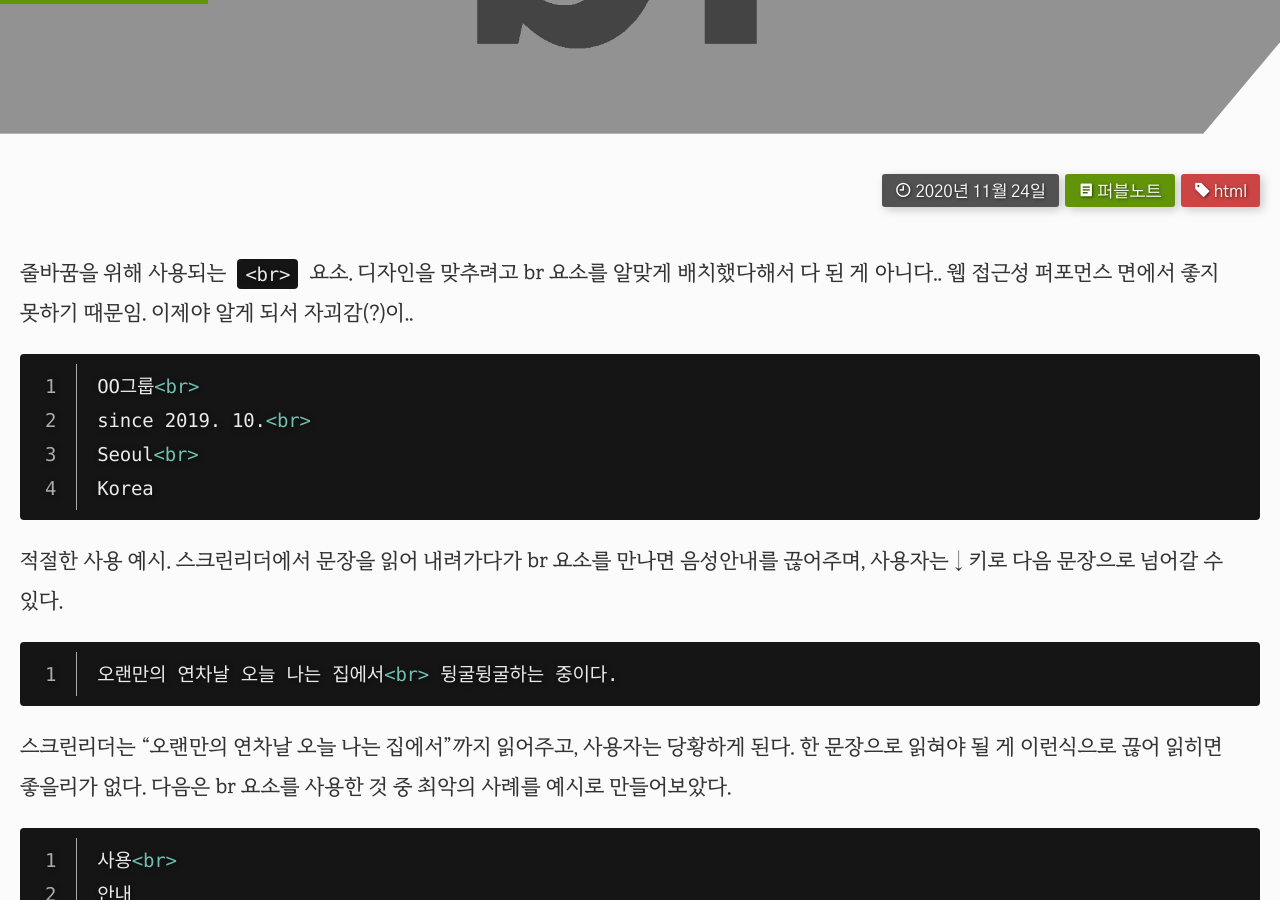
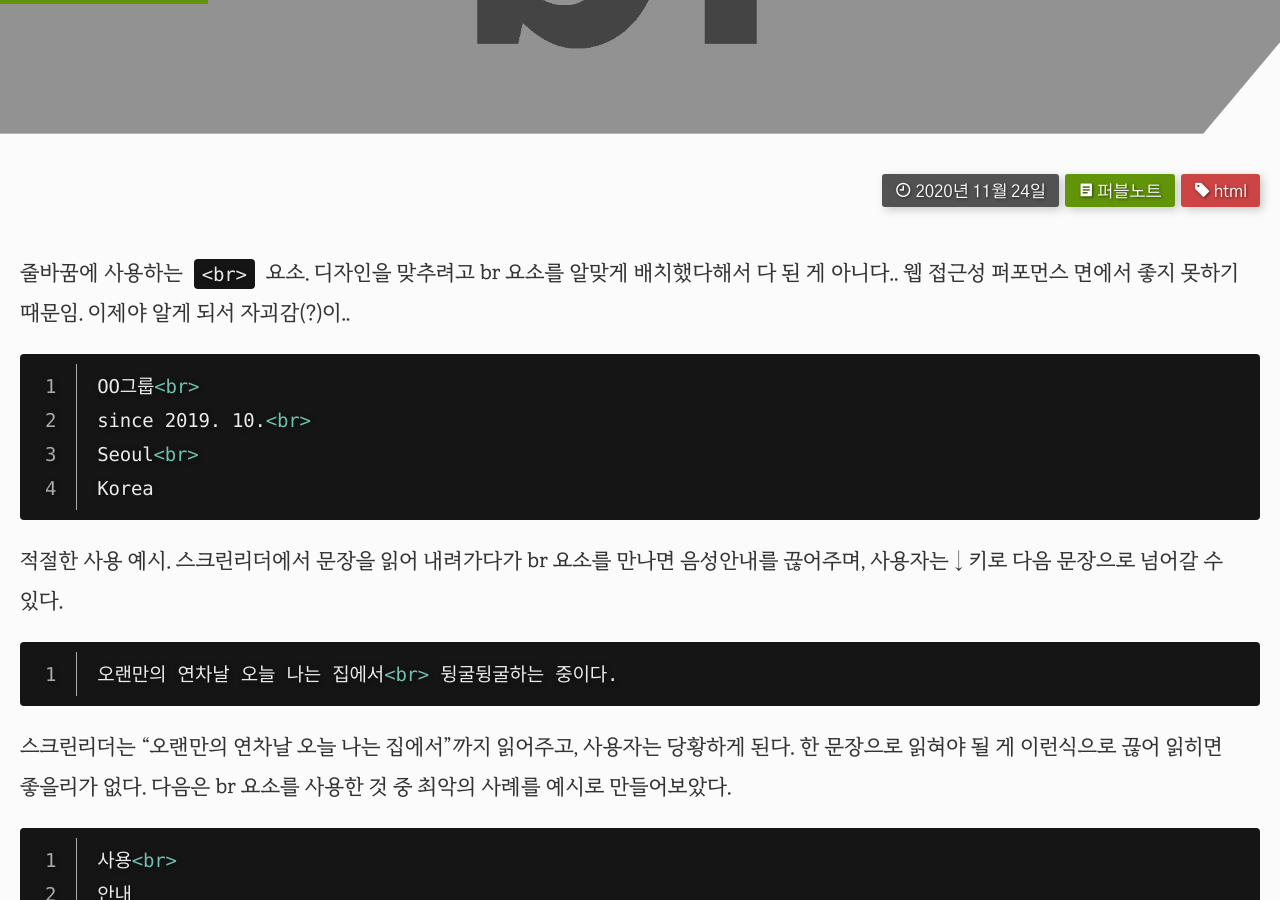
Before and after one commit to selosele/selosele.github.io, a Jekyll site: the page built from _posts/2020-11-24-do-not-overuse-br-element.md, in a window 1280 px wide and 900 px high, scrolled down 324 px. Built offline with Jekyll 4.4.1, drawn with Linux system fonts in a browser that asks for light colours; comment, search, counter and statistics services are not loaded.

Commit message:
포스트 수정

````diff
--- a/_posts/2020-11-24-do-not-overuse-br-element.md
+++ b/_posts/2020-11-24-do-not-overuse-br-element.md
@@ -14,7 +14,7 @@ tags:
 post_dropcap: false
 ---
 
-줄바꿈을 위해 사용되는 ```<br>```{:language-html} 요소. 디자인을 맞추려고 br 요소를 알맞게 배치했다해서 다 된 게 아니다.. 웹 접근성 퍼포먼스 면에서 좋지 못하기 때문임. 이제야 알게 되서 자괴감(?)이..
+줄바꿈에 사용하는 ```<br>```{:language-html} 요소. 디자인을 맞추려고 br 요소를 알맞게 배치했다해서 다 된 게 아니다.. 웹 접근성 퍼포먼스 면에서 좋지 못하기 때문임. 이제야 알게 되서 자괴감(?)이..
 
 ```html
 OO그룹<br>
````
